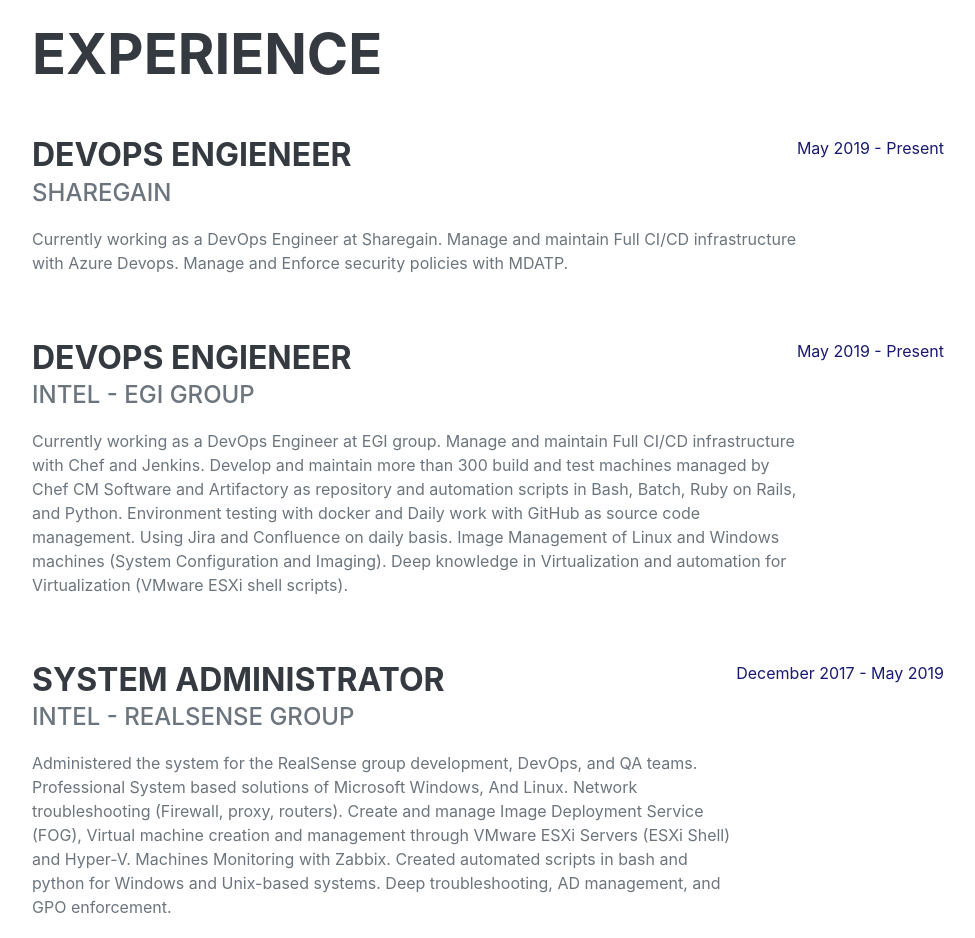
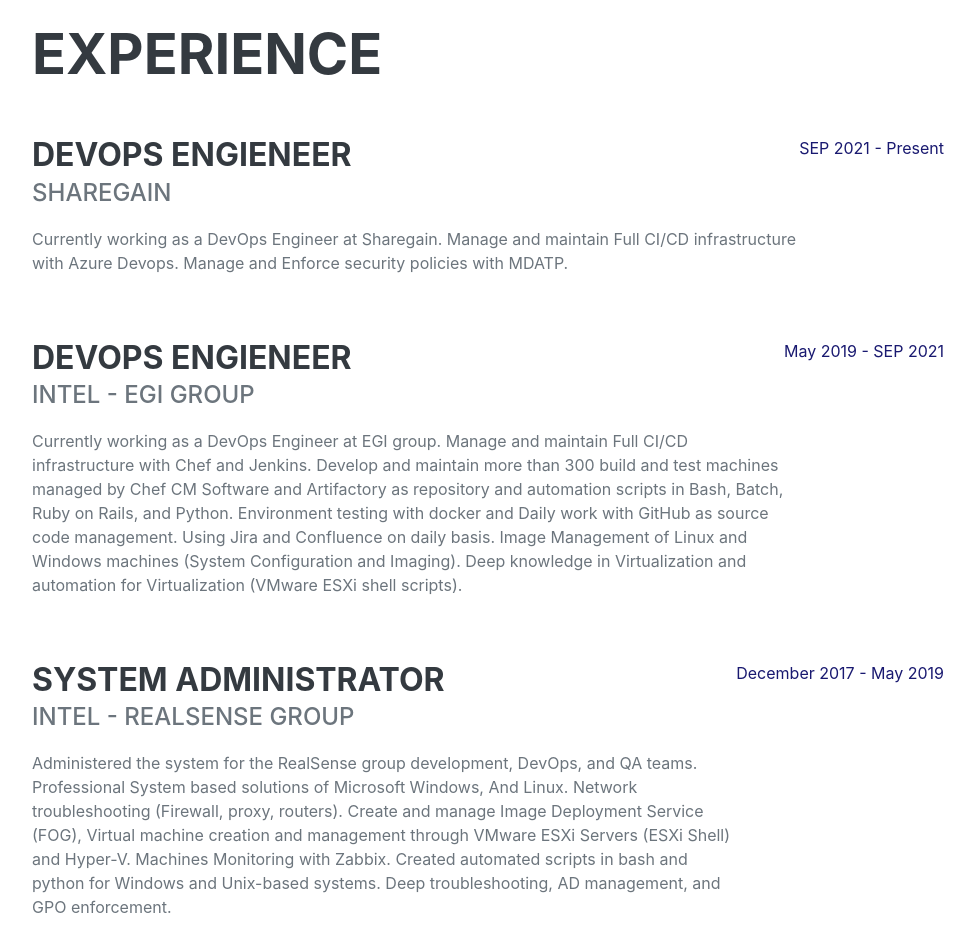
Before and after one commit to bachdut/bachdut.github.io, a plain HTML site: page index.html in a window 1280 px wide. Shown: the part 860-1798 px from the top of the page, without its empty margins (288-1263 px from the left). Drawn offline with nearby package versions, Linux system fonts and the light colour scheme; a web font is replaced by a local one.

Commit message:
Update index.html

```diff
--- a/index.html
+++ b/index.html
@@ -72,7 +72,7 @@
                             Manage and maintain  Full CI/CD infrastructure with Azure Devops.
                             Manage and Enforce security policies with MDATP.</p>
                         </div>
-                        <div class="flex-shrink-0"><span class="text-primary">May 2019 - Present</span></div>
+                        <div class="flex-shrink-0"><span class="text-primary">SEP 2021 - Present</span></div>
                     </div>
                     <div class="d-flex flex-column flex-md-row justify-content-between mb-5">
                         <div class="flex-grow-1">
@@ -85,7 +85,7 @@
                             Image Management of Linux and Windows machines (System Configuration and Imaging).
                             Deep knowledge in Virtualization and automation for Virtualization (VMware ESXi shell scripts).</p>
                         </div>
-                        <div class="flex-shrink-0"><span class="text-primary">May 2019 - Present</span></div>
+                        <div class="flex-shrink-0"><span class="text-primary">May 2019 - SEP 2021</span></div>
                     </div>
                     <div class="d-flex flex-column flex-md-row justify-content-between mb-5">
                         <div class="flex-grow-1">
```
